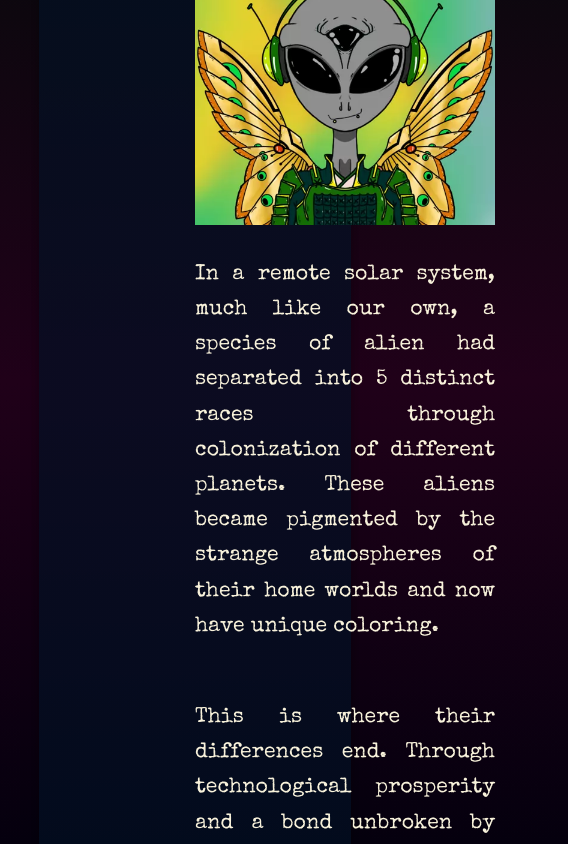
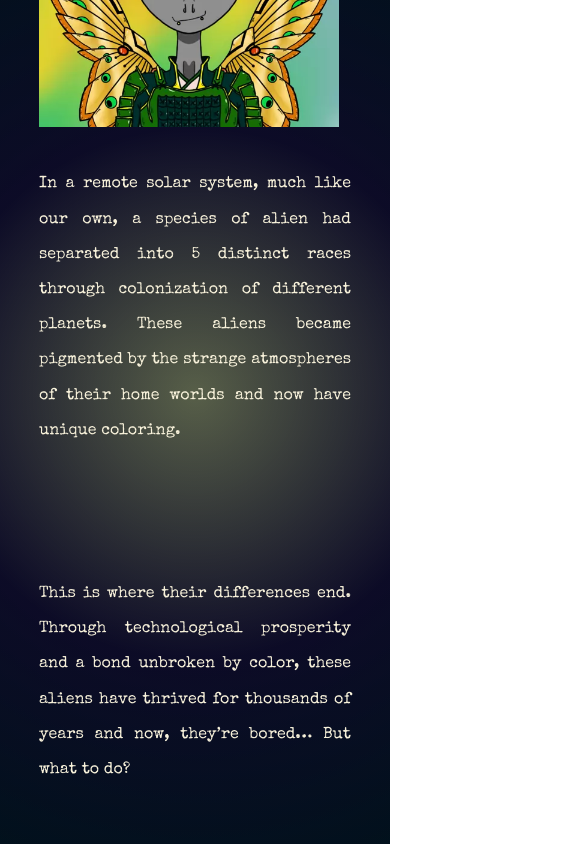
Before and after one commit to Monika-ch/MartianMadness, a React (Create React App) app: page / in a window 390 px wide. Shown: the part 1260-2104 px from the top of the page, 568 px wide, since content can reach past the window. Built offline with nearby package versions, Linux system fonts and the light colour scheme; a web font is replaced by a local one.

Commit message:
story content screen responsive

```diff
--- a/src/components/Main.js
+++ b/src/components/Main.js
@@ -21,7 +21,7 @@ export default function Main() {
       <section id='story'>
         <Story images={shuffledArr.slice(0, 3)} />
       </section>
-      <section id='gallery'>
+      {/* <section id='gallery'>
         <Gallery images={shuffledArr.slice(3)} />
       </section>
       <section id='roadmap'>
@@ -36,7 +36,7 @@ export default function Main() {
       <section id='faq'>
         <Faq />
       </section>
-      <Footer />
+      <Footer /> */}
     </div>
   );
 }
--- a/src/data/StoryContents.js
+++ b/src/data/StoryContents.js
@@ -2,25 +2,25 @@ const storyContents = [
   {
     id: 0,
     name: "",
-    imageCol: "col-md-5",
-    textCol: "col-md-7 story-div",
+    imageCol: "col col-lg-5",
+    textCol: "col col-lg-7 story-div",
     paraClassName: "story-para-1",
     text: "In a remote solar system, much like our own, a species of alien had separated into 5 distinct races through colonization of different planets. These aliens became pigmented by the strange atmospheres of their home worlds and now have unique coloring.",
   },
   {
     id: 1,
     name: "",
-    imageCol: "col-md-5 order-last",
-    textCol: "col-md-7 order-first",
+    imageCol: "col col-lg-5 order-last",
+    textCol: "col col-lg-7 story-div order-lg-first",
     paraClassName: "story-para-2 order-1",
     text: "This is where their differences end. Through technological prosperity and a bond unbroken by color, these aliens have thrived for thousands of years and now, they’re bored… But what to do?",
   },
   {
     id: 2,
     name: "",
-    imageCol: "col-md-5",
-    textCol: "col-md-7 story-div",
-    paraClassName: "story-para-1",
+    imageCol: "col col-lg-5",
+    textCol: "col col-lg-7 story-div",
+    paraClassName: "story-para-3",
     text: "A council of the 5 races came together to ponder this very question. A think for the ages! In a monumental ceremony it was announced across the solar system that a tournament would be held! And the prize, a new source of endless fun from a distant solar system called . . .",
     solana: " SOLANA!!!",
     spanClassName: "solana",
--- a/src/styled-components/Story.css
+++ b/src/styled-components/Story.css
@@ -7,7 +7,6 @@
   font-size: 1.1em;
   font-family: "Special Elite", cursive;
   background: #021125a9;
-  /* background: linear-gradient(220deg, #021c3fa9 70%, #07defbd9 90%); */
   background: linear-gradient(220deg, #021125a9 70%, #ff0080d9 90%);
   background: -moz-linear-gradient(220deg, #021125a9 70%, #ff0080d9 90%);
   background: -webkit-linear-gradient(220deg, #021125a9 70%, #ff0080d9 90%);
@@ -96,6 +95,120 @@
   font-weight: 500;
 }
 
+@media (max-width:1850px) {
+  .story-section {
+    width: 100%;
+    padding: 3rem 0 2rem 0;
+  }
+  .story-container {
+    width: 80%;
+    padding: 0;
+  }
+}
+
+@media (max-width: 1200px) {
+  .story-section {
+    width: 100%;
+    padding: 3rem 0 2rem 0;
+  }
+
+  .story-container {
+    width: 80%;
+    padding: 0;
+  }
+
+  .story-text {
+    font-size: 1rem;
+  }
+
+  .story-para-1 {
+    margin-top: 2.5rem;
+    margin-bottom: 4rem;
+  }
+
+  .story-para-2 {
+    margin-top: 4rem;
+    margin-bottom: 4rem;
+  }
+
+  .story-para-3 {
+    margin-top: 4rem;
+  }
+
+  .story-end-wrapper {
+    padding: 2rem;
+    font-size: 1.5rem;
+  }
+}
 .solana:hover {
   color: #ff6600;
 }
+
+@media (max-width: 768px) {
+  .story-section {
+    width: 100%;
+    padding: 3rem 0 2rem 0;
+  }
+
+  .story-container {
+    /* margin: auto; */
+    width: 80%;
+    padding: 0;
+  }
+
+  .story-text {
+    font-size: 1rem;
+  }
+
+  .story-para-1 {
+    margin: 2.5rem 0 4rem 0;
+  }
+
+  .story-para-2 {
+    margin: 4rem 0;
+  }
+
+  .story-para-3 {
+    margin: 4rem 0;
+  }
+
+  .story-end-wrapper {
+    padding: 2rem;
+    font-size: 1.5rem;
+  }
+}
+
+@media (max-width: 768px) {
+  .story-section {
+    width: 100%;
+    padding: 3rem 0 2rem 0;
+  }
+
+  .story-container {
+    /* margin: auto; */
+    width: 80%;
+    padding: 0;
+  }
+
+  .story-text {
+    font-size: 1rem;
+  }
+
+  .story-para-1 {
+    margin: 2.5rem 0 4rem 0;
+  }
+
+  .story-para-2 {
+    margin: 4rem 0;
+  }
+
+  .story-para-3 {
+    margin: 4rem 0;
+  }
+
+
+  .story-end-wrapper {
+    padding: 2rem;
+    font-size: 1.5rem;
+  }
+}
```
